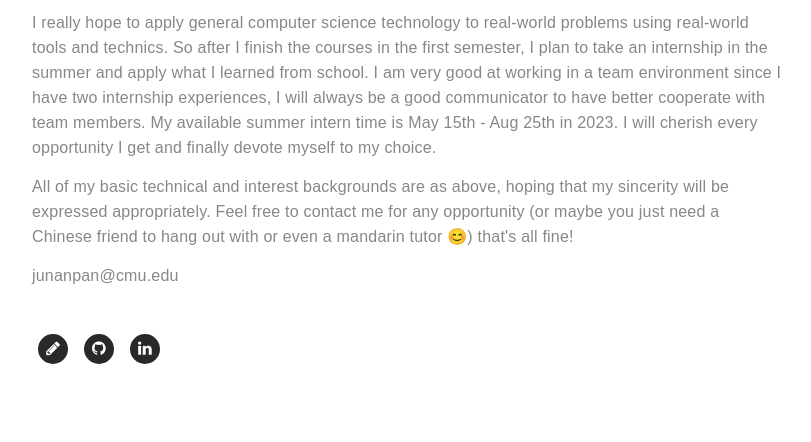
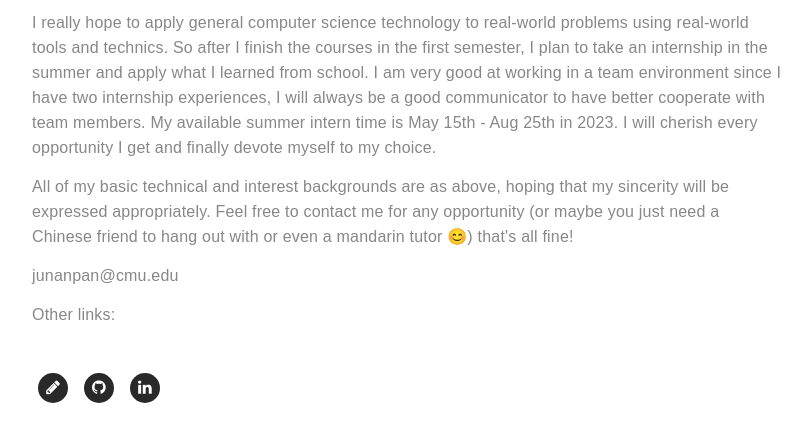
Before and after one commit to JunanPan/webPage, a plain HTML site: page index.html in a window 1280 px wide. Shown: the part 1614-2056 px from the top of the page, without its empty margins (38-849 px from the left). Drawn offline with Linux system fonts and the light colour scheme; a web font is replaced by a local one.

Commit message:
Update index.html

```diff
--- a/index.html
+++ b/index.html
@@ -96,6 +96,7 @@
                               <p><strong>All of my basic technical and interest backgrounds are as above, hoping that my sincerity will be expressed appropriately. Feel free to contact me for any opportunity (or maybe you just need a Chinese friend to hang out with or even a mandarin tutor 😊) that's all fine!</strong></p>
 
                               <p><strong>junanpan@cmu.edu</strong></p>
+                              <p><strong>Other links:</strong></p>
 
                          </div>
                          <ul class="social-icon">
```
